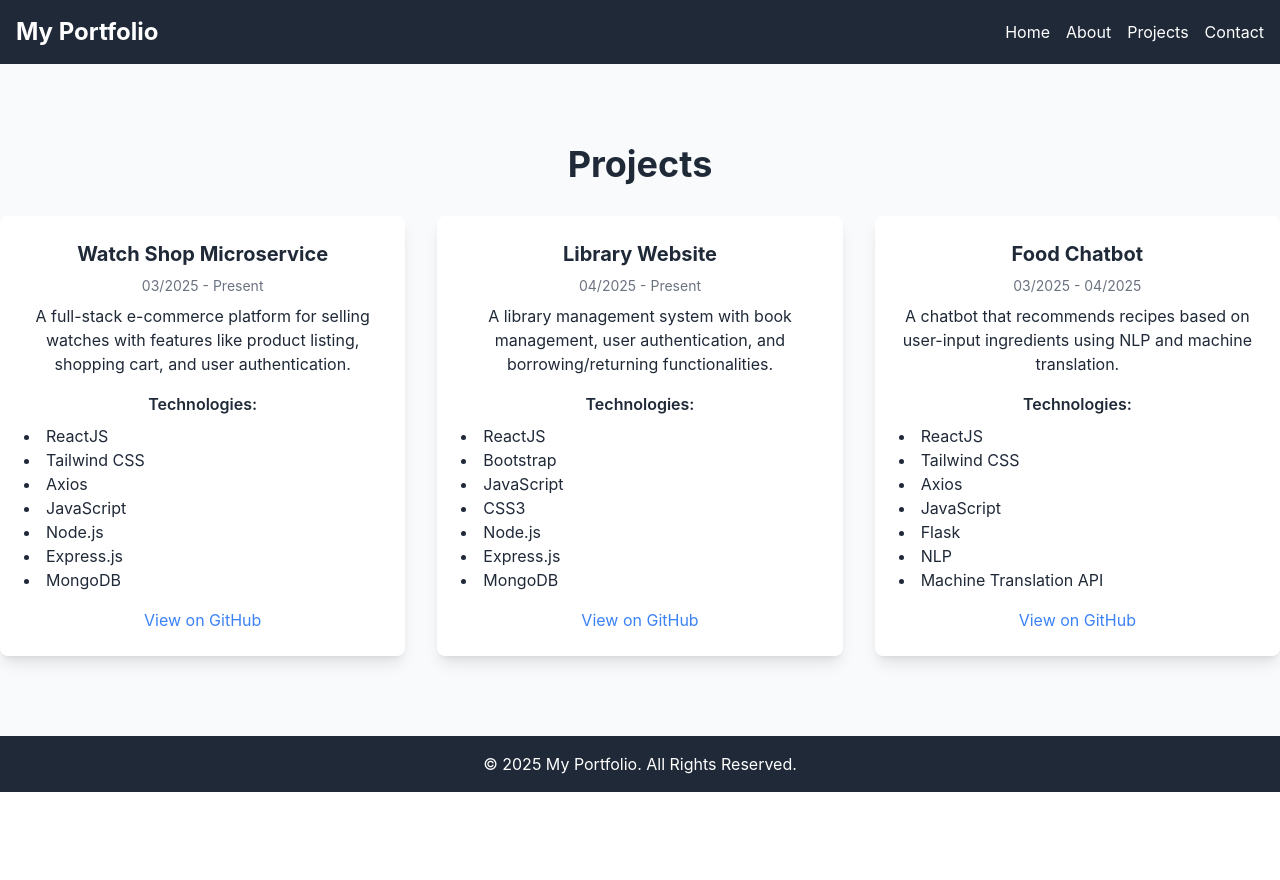
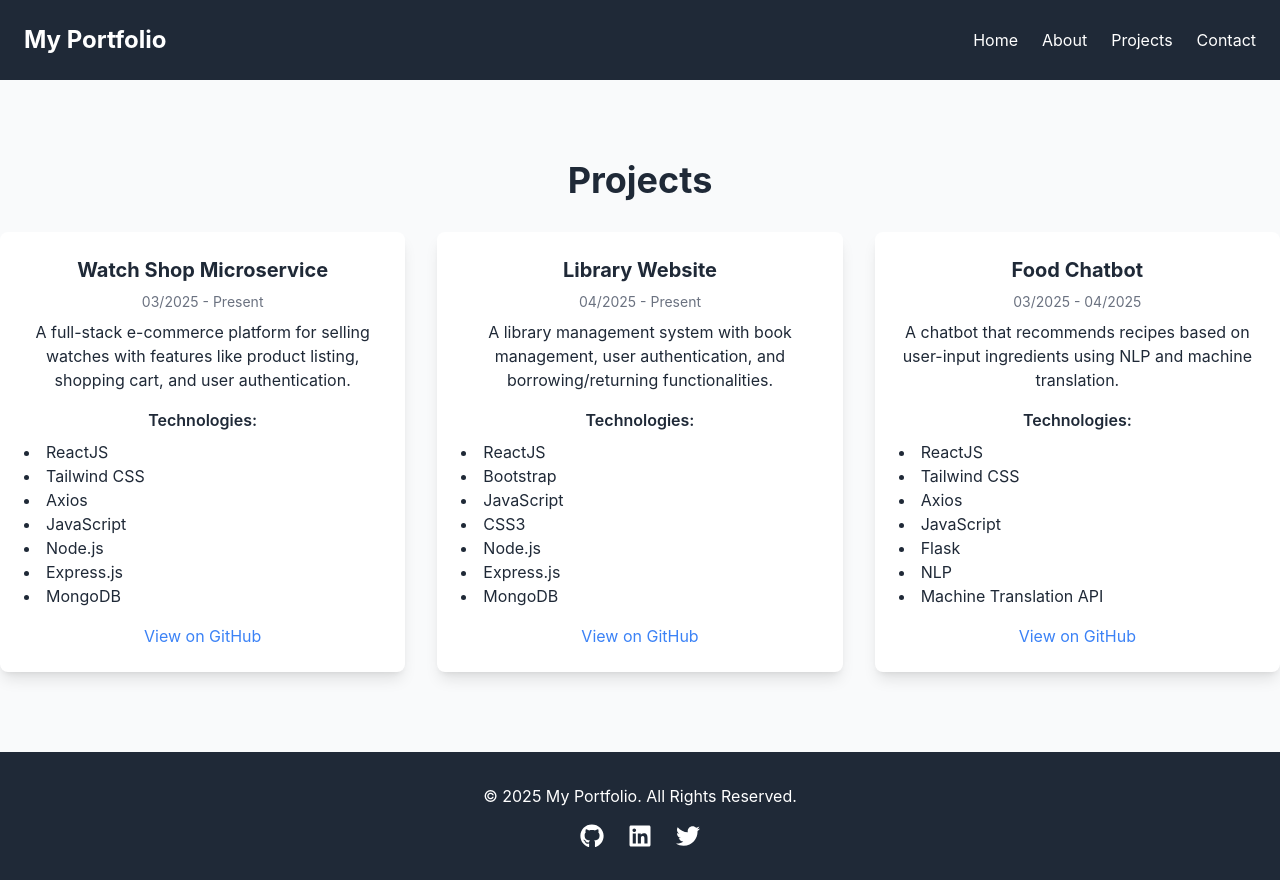
Before and after one commit to VanTung203/portfolio_website, a React (Create React App) app: page /projects in a window 1280 px wide. Before the commit the page ends 800 px from the top, so only its background shows below. Built offline with nearby package versions, Linux system fonts and the light colour scheme.

Commit message:
Update Header Footer Button Navbar.jsx

```diff
--- a/package.json
+++ b/package.json
@@ -9,6 +9,7 @@
     "@testing-library/user-event": "^13.5.0",
     "react": "^19.1.0",
     "react-dom": "^19.1.0",
+    "react-icons": "^5.5.0",
     "react-router-dom": "^7.6.0",
     "react-scripts": "5.0.1",
     "tailwindcss": "^3.4.17",
--- a/src/components/Button.jsx
+++ b/src/components/Button.jsx
@@ -0,0 +1,15 @@
+// src/components/Button.jsx
+import React from 'react';
+
+function Button({ text, onClick, className }) {
+  return (
+    <button
+      onClick={onClick}
+      className={`bg-blue-600 text-white py-2 px-6 rounded-lg shadow-lg hover:bg-blue-500 transition ${className}`}
+    >
+      {text}
+    </button>
+  );
+}
+
+export default Button;
--- a/src/components/Footer.jsx
+++ b/src/components/Footer.jsx
@@ -1,10 +1,24 @@
 // src/components/Footer.jsx
 import React from 'react';
+import { FaGithub, FaLinkedin, FaTwitter } from 'react-icons/fa'; // Thêm biểu tượng mạng xã hội
 
 function Footer() {
   return (
-    <footer className="bg-gray-800 text-white p-4 text-center">
-      <p>&copy; 2025 My Portfolio. All Rights Reserved.</p>
+    <footer className="bg-gray-800 text-white p-8">
+      <div className="container mx-auto text-center">
+        <p>&copy; 2025 My Portfolio. All Rights Reserved.</p>
+        <div className="flex justify-center space-x-6 mt-4">
+          <a href="https://github.com" target="_blank" rel="noopener noreferrer" className="hover:text-gray-400">
+            <FaGithub size={24} />
+          </a>
+          <a href="https://www.linkedin.com" target="_blank" rel="noopener noreferrer" className="hover:text-gray-400">
+            <FaLinkedin size={24} />
+          </a>
+          <a href="https://twitter.com" target="_blank" rel="noopener noreferrer" className="hover:text-gray-400">
+            <FaTwitter size={24} />
+          </a>
+        </div>
+      </div>
     </footer>
   );
 }
--- a/src/components/Header.jsx
+++ b/src/components/Header.jsx
@@ -4,15 +4,15 @@ import { Link } from 'react-router-dom';
 
 function Header() {
   return (
-    <header className="bg-gray-800 text-white p-4">
+    <header className="bg-gray-800 text-white p-6 shadow-md">
       <div className="max-w-7xl mx-auto flex justify-between items-center">
         <h1 className="text-2xl font-bold">My Portfolio</h1>
         <nav>
-          <ul className="flex space-x-4">
-            <li><Link to="/" className="hover:text-gray-400">Home</Link></li>
-            <li><Link to="/about" className="hover:text-gray-400">About</Link></li>
-            <li><Link to="/projects" className="hover:text-gray-400">Projects</Link></li>
-            <li><Link to="/contact" className="hover:text-gray-400">Contact</Link></li>
+          <ul className="flex space-x-6">
+            <li><Link to="/" className="hover:text-blue-400 transition">Home</Link></li>
+            <li><Link to="/about" className="hover:text-blue-400 transition">About</Link></li>
+            <li><Link to="/projects" className="hover:text-blue-400 transition">Projects</Link></li>
+            <li><Link to="/contact" className="hover:text-blue-400 transition">Contact</Link></li>
           </ul>
         </nav>
       </div>
--- a/src/components/Navbar.jsx
+++ b/src/components/Navbar.jsx
@@ -0,0 +1,21 @@
+// src/components/Navbar.jsx
+import React from 'react';
+import { Link } from 'react-router-dom';
+
+function Navbar() {
+  return (
+    <nav className="bg-gray-800 text-white p-4 shadow-md">
+      <div className="max-w-7xl mx-auto flex justify-between items-center">
+        <h1 className="text-xl font-bold">Portfolio</h1>
+        <ul className="flex space-x-6">
+          <li><Link to="/" className="hover:text-blue-400">Home</Link></li>
+          <li><Link to="/about" className="hover:text-blue-400">About</Link></li>
+          <li><Link to="/projects" className="hover:text-blue-400">Projects</Link></li>
+          <li><Link to="/contact" className="hover:text-blue-400">Contact</Link></li>
+        </ul>
+      </div>
+    </nav>
+  );
+}
+
+export default Navbar;
```
Also changed, not shown: 1 other file (tests, documents, lock files or other folders).
